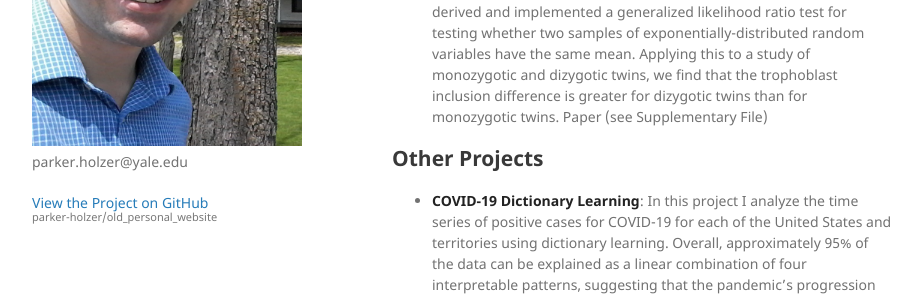
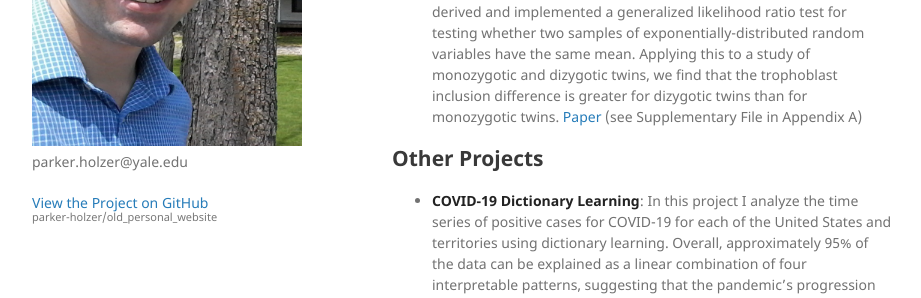
Before and after one commit to parker-holzer/old_personal_website, a Jekyll site: the page built from research.md, in a window 1280 px wide and 900 px high, scrolled down 1390 px. Shown: the part 279-577 px from the top of the window, without its empty margins (178-1099 px from the left). Built offline with Jekyll 4.4.1, drawn with Linux system fonts in a browser that asks for light colours; our own code applies the rules of GitHub Pages for plain Markdown files; some of the changed text lies outside the part shown.

Commit message:
add link

```diff
--- a/research.md
+++ b/research.md
@@ -15,7 +15,7 @@
 
 * **Trophoblasst Inclusions in the Human Placenta: Identification, Characterization, Quantification, and Interrelations of Subtypes**: Trophoblast inclusions are a feature that can occur on the human placenta during pregnancy. In this project I used statistical bootstrapping to demonstrate that the four subtypes of these inclusions have statistcally significant Spearman correlations with each other. [Paper](https://www.sciencedirect.com/science/article/pii/S0143400420304082) ![](./assets/img/TI_venndiag.png)
 * **Causes of Unexplained Pregnancy Loss**:
-* **Genetics, Not the Uterine Environment, Drive the Formation of Trophoblast Inclusions: Insights From a Twin Study**: In this study I derived and implemented a generalized likelihood ratio test for testing whether two samples of exponentially-distributed random variables have the same mean. Applying this to a study of monozygotic and dizygotic twins, we find that the trophoblast inclusion difference is greater for dizygotic twins than for monozygotic twins. Paper (see Supplementary File)
+* **Genetics, Not the Uterine Environment, Drive the Formation of Trophoblast Inclusions: Insights From a Twin Study**: In this study I derived and implemented a generalized likelihood ratio test for testing whether two samples of exponentially-distributed random variables have the same mean. Applying this to a study of monozygotic and dizygotic twins, we find that the trophoblast inclusion difference is greater for dizygotic twins than for monozygotic twins. [Paper](https://www.sciencedirect.com/science/article/pii/S0143400421001284?dgcid=raven_sd_aip_email) (see Supplementary File in Appendix A)
 
 ## Other Projects
 
```
